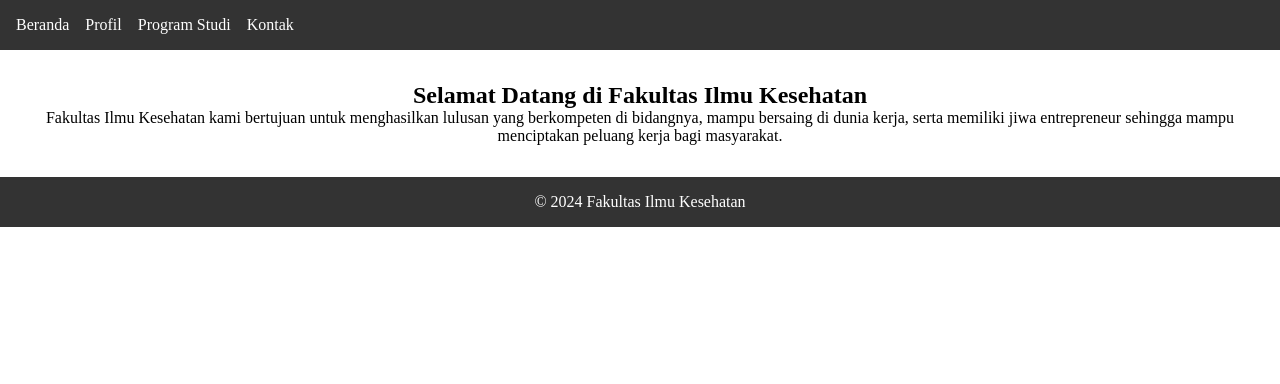
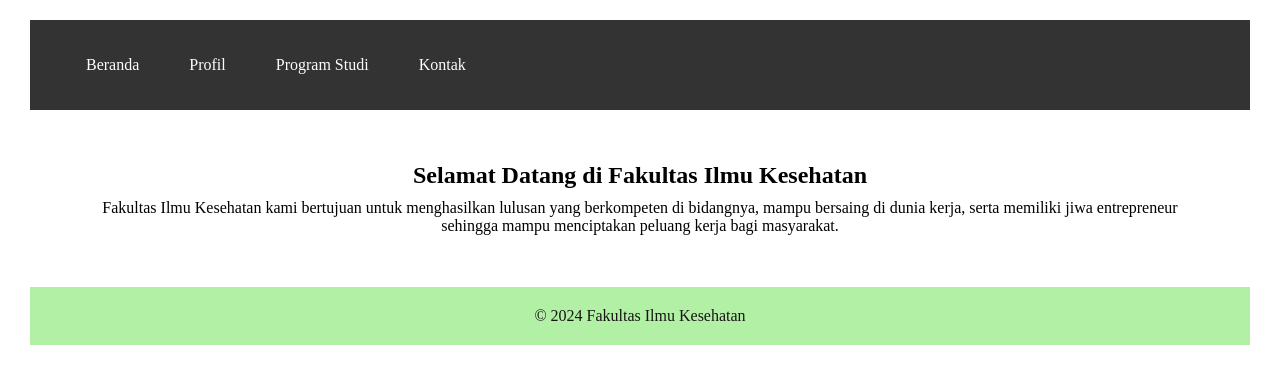
Before and after one commit to Luhekawidiasi/UTS_WEBSITE, a plain HTML site: page utsweb.html in a window 1280 px wide. Drawn offline with Linux system fonts and the light colour scheme.

Commit message:
langkah 3 beranda

```diff
--- a/styles.css
+++ b/styles.css
@@ -1,5 +1,5 @@
 * {
-    margin: 0;
+    margin: 10px;
     padding: 0;
     box-sizing: border-box;
   }
@@ -16,12 +16,12 @@
   }
 
   nav ul li {
-    margin-right: 1rem;
+    margin-right: 20px;
   }
 
   nav ul li a {
     text-decoration: none;
-    color: #fff;
+    color: #fffcfc;
   }
 
   .intro {
@@ -30,8 +30,8 @@
   }
 
   footer {
-    background-color: #333;
-    color: #fff;
+    background-color: #b1f0a5;
+    color: #181414;
     text-align: center;
-    padding: 1rem;
+    padding: 10px;
   }
```
Also changed, not shown: index.html (added, +21 -0 lines).
